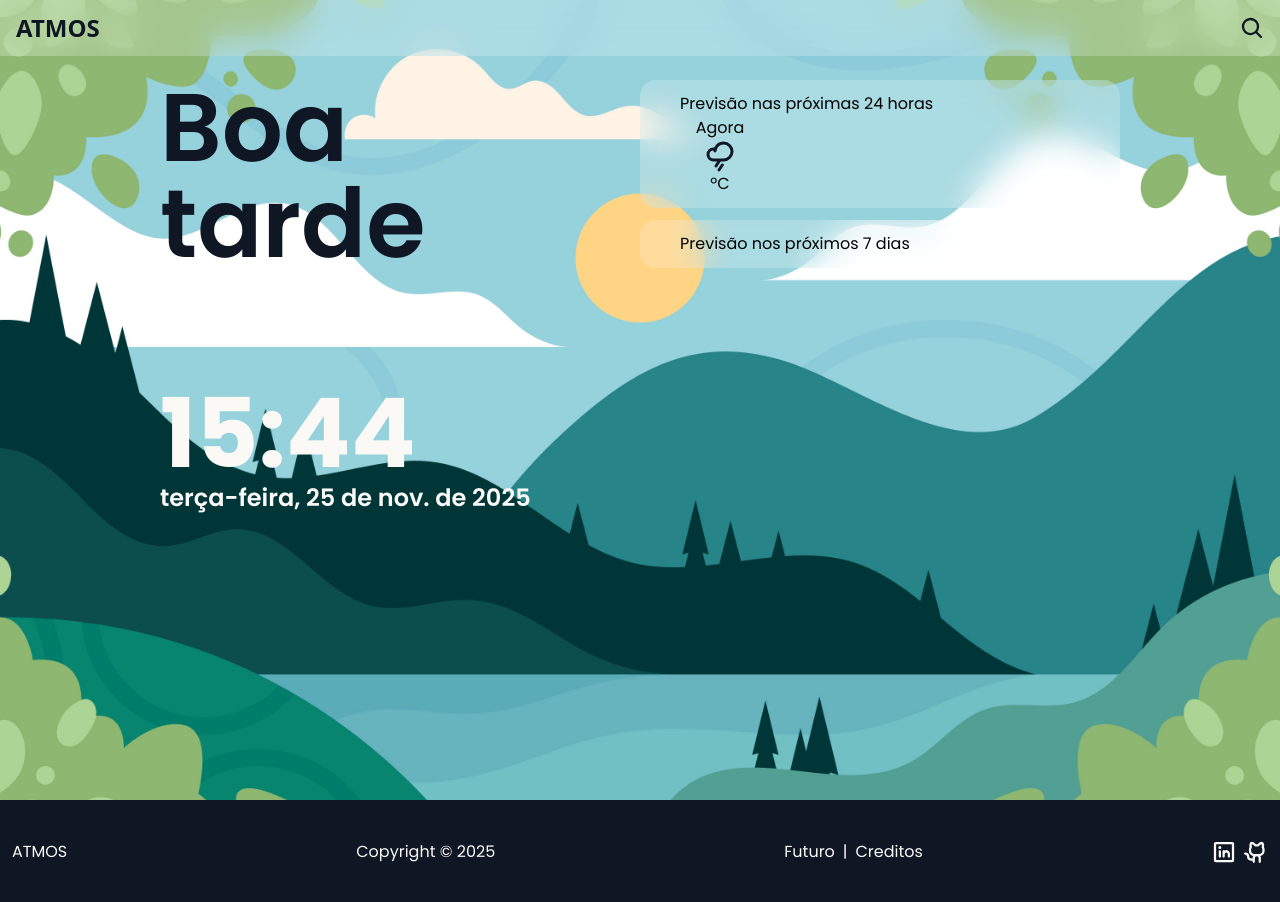
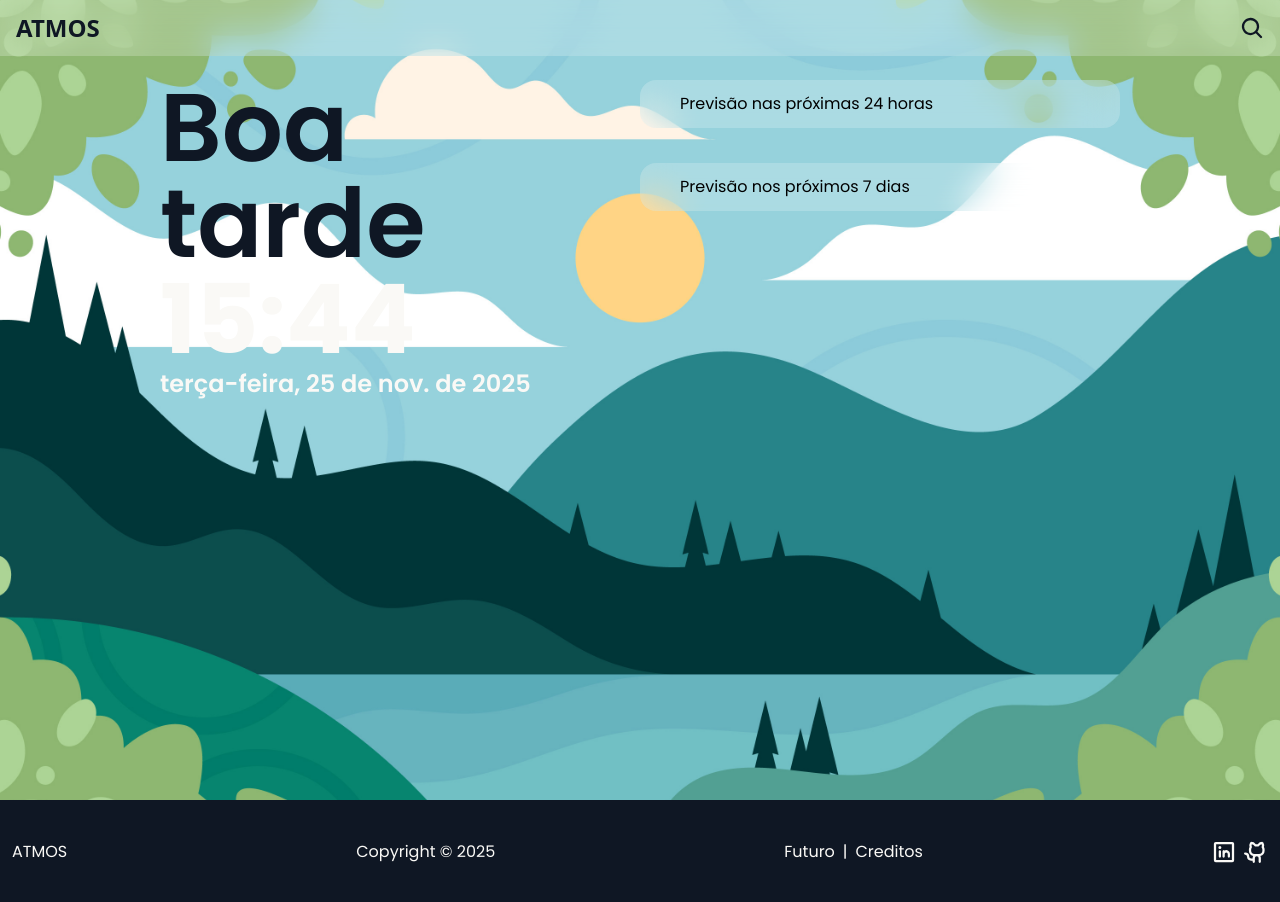
Before and after one commit to DisturbedMoss/ATMOS, a React (Vite) app: page / in a window 1280 px wide. Built offline with nearby package versions, Linux system fonts and the light colour scheme.

Commit message:
previsão em 24 horas e previsão durante a semana recebendo e mostrando dados

```diff
--- a/src/components/cardClima/CardClima.tsx
+++ b/src/components/cardClima/CardClima.tsx
@@ -13,11 +13,11 @@ const CardClima = ({ tipo, mostrarClimaSemana, mostrarClimaDia }: CardClimaProps
       {tipo == 1 ? (
         <div className="w-1/5">
           <div className="flex flex-col justify-center items-center">
-            <p>Agora</p>
+            <p>{mostrarClimaDia?.data}</p>
             <span>
               <CloudRainIcon size={32} color="#0f1724" weight="bold" />
             </span>
-            <p className="flex">{mostrarClimaDia?.clima?.temperature} ºC</p>
+            <p className="flex">{mostrarClimaDia?.temperatura} ºC</p>
           </div>
         </div>
       ) : (
--- a/src/components/climaPorDia/ClimaPorDia.tsx
+++ b/src/components/climaPorDia/ClimaPorDia.tsx
@@ -8,8 +8,6 @@ type CardClimaPorDiaProps = {
 
 const ClimaPorDia = ({ mostrarClimaSemana }: CardClimaPorDiaProps) => {
   const [clima, setClima] = useState([]);
-
-  //console.log(`Render: ${mostrarClimaSemana}`);
 
   useEffect(() => {
     const dados = mostrarClimaSemana?.climaSemana;
--- a/src/components/climaPorHora/ClimaPorHora.tsx
+++ b/src/components/climaPorHora/ClimaPorHora.tsx
@@ -1,3 +1,4 @@
+import { useEffect, useState } from "react";
 import CardClima from "../cardClima/CardClima";
 
 type CardClimaPorHoraProps = {
@@ -6,13 +7,30 @@ type CardClimaPorHoraProps = {
 };
 
 const ClimaPorHora = ({ mostrarClimaDia }: CardClimaPorHoraProps) => {
+  const [clima, setClima] = useState([]);
+
+  useEffect(() => {
+    const dados = mostrarClimaDia?.climaDia;
+    if(!dados?.time || !Array.isArray(dados.time)) return;
+
+    const horas = dados.time.map((hora: number, i: number) => ({
+      data: hora,
+      temperatura: dados.temperature_2m[i],
+      weathercode: dados.weather_code[i],
+    }));
+
+    setClima(horas);
+  }, [mostrarClimaDia]);
+
   return (
     <>
       <div className="w-8/10">
         <div className="px-10 py-3 backdrop-blur-lg bg-white/20 rounded-2xl">
           <p>Previsão nas próximas 24 horas</p>
-          <span>
-            <CardClima tipo={1} mostrarClimaDia={mostrarClimaDia}/>
+          <span className="flex">
+            {clima.map((hora, index) => (
+              <CardClima key={index} tipo={1} mostrarClimaDia={hora}/>
+            ))}
           </span>
         </div>
       </div>
```
